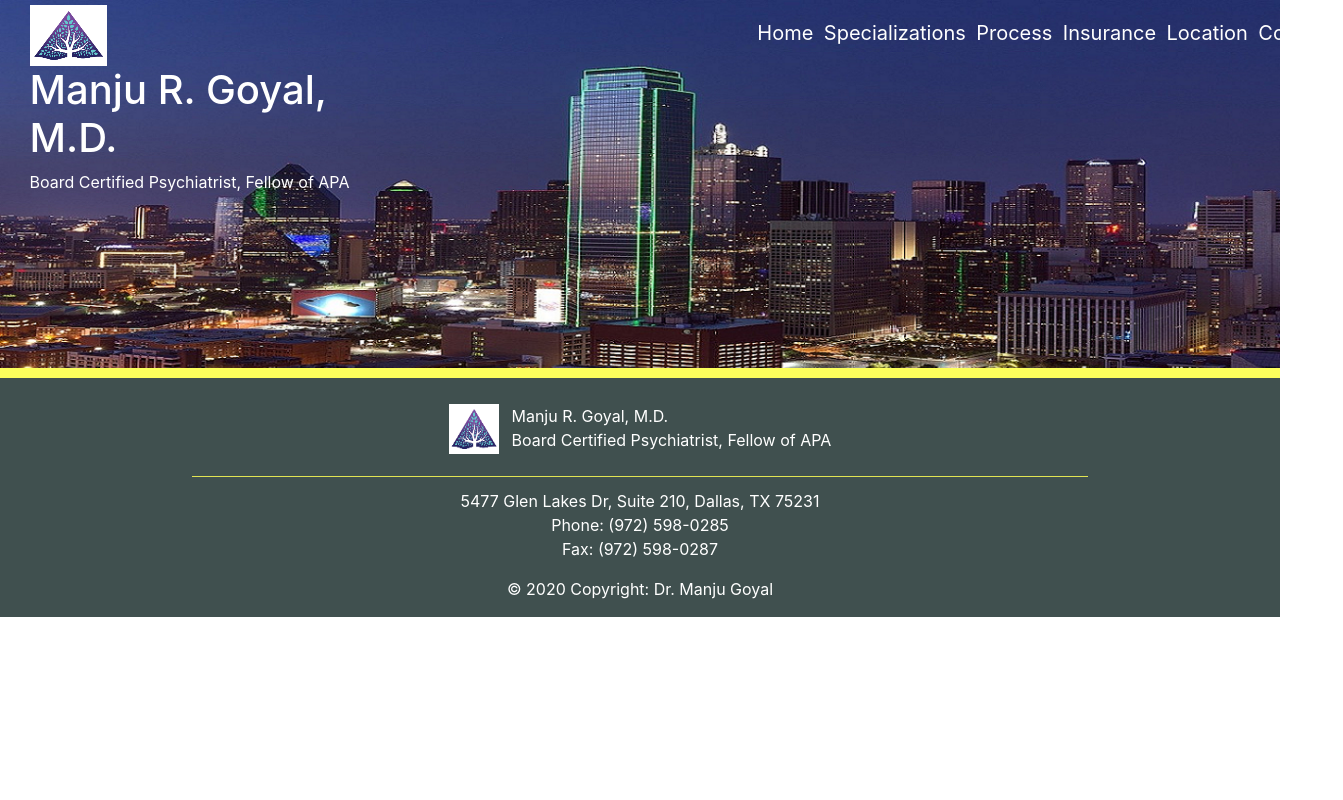
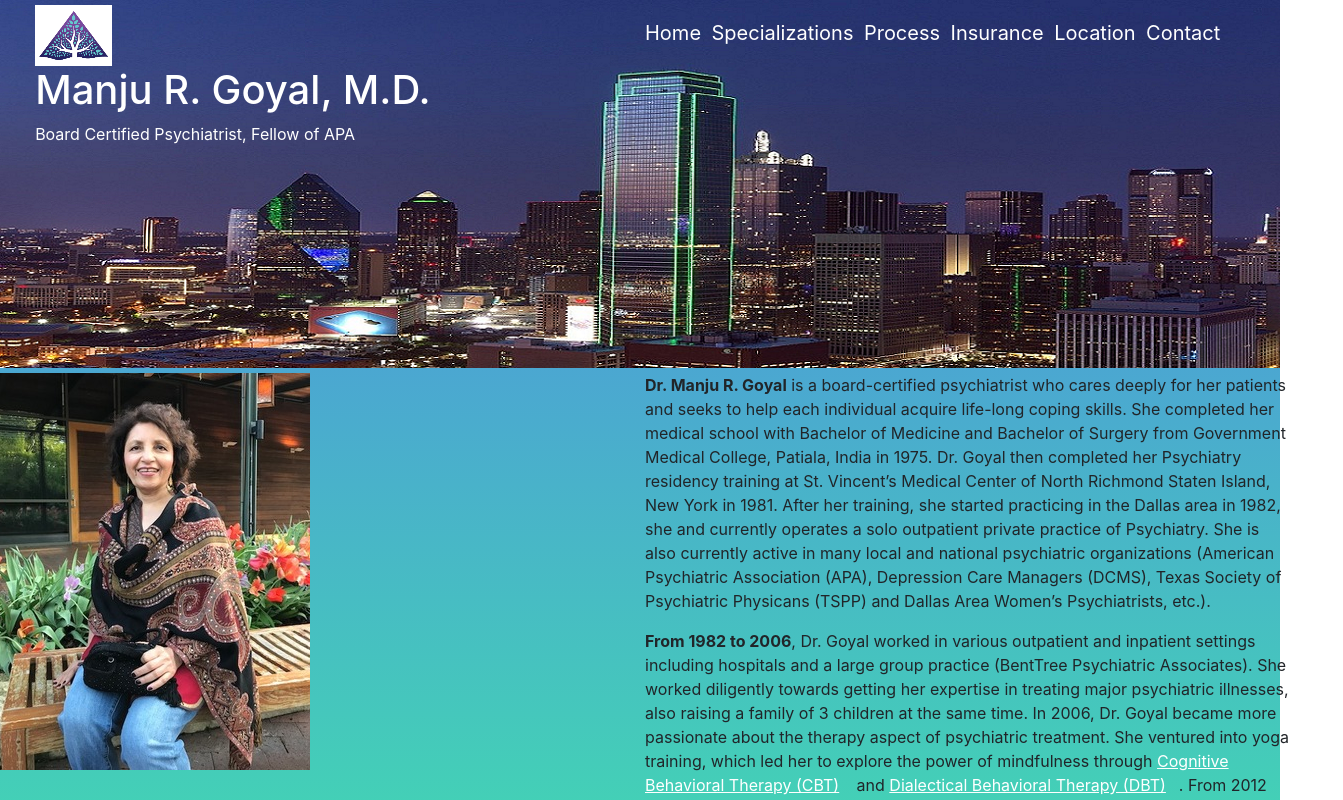
Before and after one commit to davidtrom/Goyal-Client, an Angular app: page /location in a window 1280 px wide. Shown: the top 800 px of the page, 1343 px wide, since content can reach past the window. Built offline with nearby package versions, Linux system fonts and the light colour scheme.

Commit message:
getting location columns sorted out

```diff
--- a/src/app/dashboard/dashboard.component.css
+++ b/src/app/dashboard/dashboard.component.css
@@ -14,7 +14,7 @@
 }
 
 .title{
-    padding-left: 30%;
+    /* padding-left: 30%; */
     color: white;
 }
 
@@ -25,8 +25,9 @@ h1{
 .page-links{
     padding-top: 2%;
     font-size: 15pt;
-    text-align: right;
+    /* text-align: right; */
     padding-right: 2%;
+    margin-left:
 }
 
 a{
--- a/src/app/location/location.component.css
+++ b/src/app/location/location.component.css
@@ -2,22 +2,23 @@
     background: url(../../assets/dallasBackground.png);
     max-width: 100%;
     height: 23rem;
-    background-size: cover;
+    /* background-size: cover; */
     background-repeat: no-repeat;
 }
 
 
 #logo{
-    padding-left: 10%;
-    padding-right: 1%;
+    padding-left: 7%;
 }
 
 #title{
-    padding-left: 10%;
+    padding-left: 7%;
     color: white;
+    margin-right: 0;
 }
 
 h1{
+    margin-left: 7%;
     color: white;
 }
 
@@ -26,7 +27,7 @@ h1{
     font-size: 15pt;
     text-align: right;
     padding-right: 1.5%;
-    margin-right: 0%;
+
 }
 
 a{
@@ -40,11 +41,11 @@ a{
     padding: 5px;
 }
 
-/* .column2{
+.column2{
     float: left;
     width: 50%;
     padding: 5px;
-} */
+}
 
 .row::after{
     content:"";
@@ -55,3 +56,9 @@ a{
 .clear{
     clear: both;
 }
+
+#grad1{
+    height: 36rem;
+    background-image: linear-gradient(rgb(75, 167, 209),rgb(65, 221, 174));
+    text-align: left;
+}
--- a/src/app/location/location.component.html
+++ b/src/app/location/location.component.html
@@ -1,22 +1,44 @@
 
 <div class="flex-conatiner">
-
     <div id="design-block">
         <div class="row">
+
+
             <div class="column">
-                <div style="float:left">
+                <div>
+                    <img src="../../assets/logo.PNG" id="logo">
+                    <h1>Manju R. Goyal, M.D.</h1>
+                    <p id="title">Board Certified Psychiatrist, Fellow of APA</p>
+                </div>
+            </div>
+
+            <div class="column">
+                <div class="page-links" style="float:left">
+                    <a [routerLink]="['']">Home</a>
+                    <a [routerLink]="['/specialties']">Specializations</a>
+                    <a [routerLink]="['/process']">Process</a>
+                    <a [routerLink]="['/insurance']">Insurance</a>
+                    <a [routerLink]="['/location']">Location</a>
+                    <a [routerLink]="['/contact']">Contact</a>
+                </div>
+            </div>
+
+        <!-- <div class="row">
+            <div class="column1">
+                <div id="left-column" style="float:left">
+
                         <img src="../../assets/logo.PNG" id="logo">
 
 
-                <div id="title">
+
                     <h1>Manju R. Goyal, M.D.</h1>
-                    Board Certified Psychiatrist, Fellow of APA
+
                 </div>
-            </div>
+
             </div>
 
 
-        <div class="column">
+        <div class="column2">
             <div class="page-links" style="float: right">
                 <a [routerLink]="['']">Home</a>
                 <a [routerLink]="['/specialties']">Specializations</a>
@@ -26,20 +48,21 @@
                 <a [routerLink]="['/contact']">Contact</a>
             </div>
         </div>
+    </div> -->
     </div>
 </div>
 
 
-        <!-- <div class="row">
-            <div class="column1">
+<div id="grad1">
+
+    <div class="row">
+        <div class="column">
             <div class="picture" style="float:left">
                 <img src="../../assets/drgoyal2.PNG">
-                    <h1>Manju R. Goyal, M.D.</h1>
-            Board Certified Psychiatrist, Fellow of APA
             </div>
         </div>
 
-            <div class="column2">
+        <div class="column">
             <div id="background-info" style="float:right">
                 <p><strong>Dr. Manju R. Goyal</strong> is a board-certified psychiatrist who cares deeply for her patients and seeks to help each individual
                 acquire life-long coping skills. She completed her medical school with Bachelor of Medicine and Bachelor of Surgery from
@@ -59,8 +82,9 @@
                 <p>With 30 years experience, Dr. Goyal believes that a combination of medication and therapy works the best for helping patients achieve their goals.</p>
             </div>
         </div>
-        </div> -->
+    </div>
 
+</div>
 
     </div>
 
```
Lines whose indentation alone changed are shown as unchanged.
